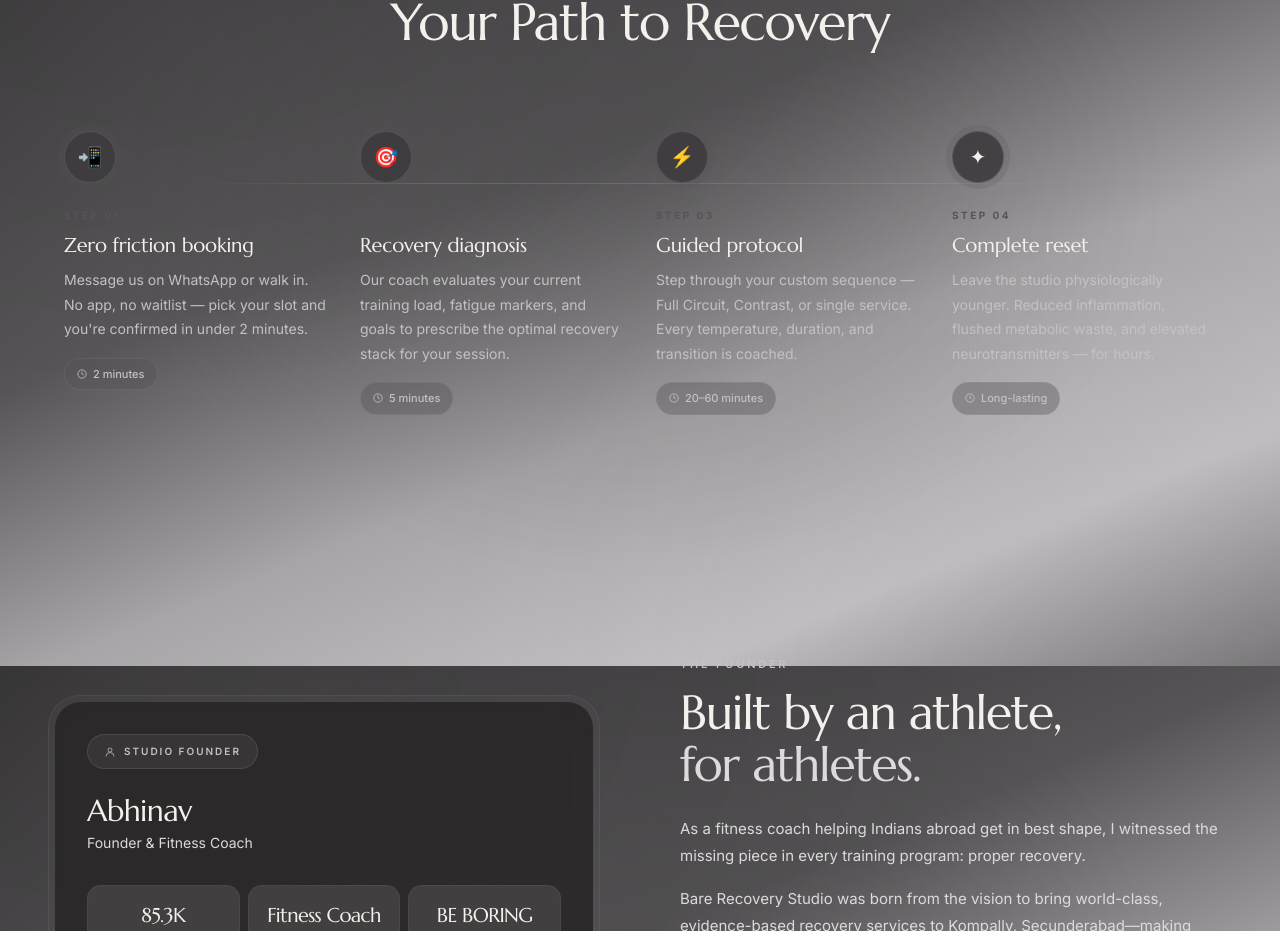
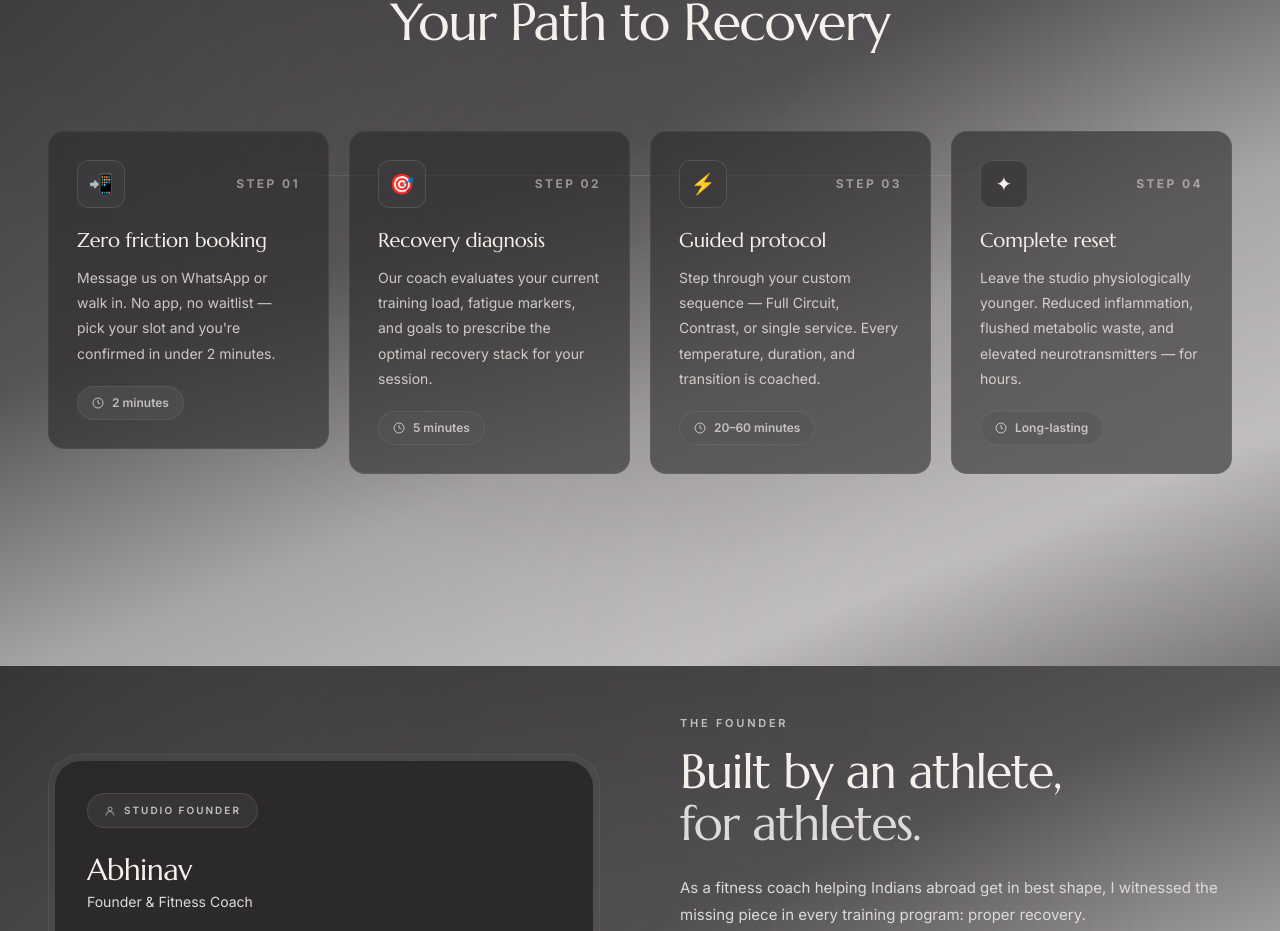
Before and after one commit to AutonexAI-Technologies/bare_recovery, a Next.js app in the folder bare-recovery-studio/: page / in a window 1280 px wide. Shown: the part 8934-9865 px from the top of the page. Built offline with nearby package versions, Linux system fonts and the light colour scheme; no server answers.

Commit message:
Rebuild HowItWorks: bright text, interactive hover cards, gold accents, aligned layout

```diff
--- a/bare-recovery-studio/src/components/sections/home/HowItWorks.tsx
+++ b/bare-recovery-studio/src/components/sections/home/HowItWorks.tsx
@@ -1,3 +1,6 @@
+'use client'
+
+import { useState } from 'react'
 import FadeIn from '@/components/animations/FadeIn'
 
 const steps = [
@@ -5,7 +8,7 @@ const steps = [
     num: '01',
     title: 'Book',
     headline: 'Zero friction booking',
-    desc: 'Message us on WhatsApp or walk in. No app, no waitlist — pick your slot and you&apos;re confirmed in under 2 minutes.',
+    desc: 'Message us on WhatsApp or walk in. No app, no waitlist — pick your slot and you\'re confirmed in under 2 minutes.',
     icon: '📲',
     duration: '2 minutes',
   },
@@ -36,6 +39,8 @@ const steps = [
 ]
 
 export default function HowItWorks() {
+  const [hovered, setHovered] = useState<number | null>(null)
+
   return (
     <section className="py-16 md:py-[120px] px-4 md:px-12 max-w-[1320px] mx-auto overflow-hidden">
 
@@ -51,64 +56,82 @@ export default function HowItWorks() {
         </div>
       </FadeIn>
 
-      {/* Steps — horizontal on desktop */}
-      <div className="grid grid-cols-1 md:grid-cols-4 gap-0 relative">
+      {/* Steps grid — equal height cards */}
+      <div className="grid grid-cols-1 sm:grid-cols-2 lg:grid-cols-4 gap-4 md:gap-5 relative">
 
         {/* Connector line — desktop only */}
         <div
-          className="absolute top-[52px] left-[12.5%] right-[12.5%] h-px hidden md:block"
-          style={{ background: 'linear-gradient(90deg, transparent, rgba(196,193,196,0.18) 20%, rgba(196,193,196,0.18) 80%, transparent)' }}
+          className="absolute top-[44px] left-[12.5%] right-[12.5%] h-px hidden lg:block z-0"
+          style={{ background: 'linear-gradient(90deg, transparent, rgba(245,240,235,0.12) 20%, rgba(245,240,235,0.12) 80%, transparent)' }}
         />
 
         {steps.map((step, i) => (
           <FadeIn key={step.num} direction="up" delay={i * 80}>
-            <div className="flex flex-col items-center md:items-start px-4 pb-8 md:pb-0 text-center md:text-left">
+            <div
+              className="relative flex flex-col p-6 md:p-7 rounded-2xl transition-all duration-400 cursor-default"
+              style={{
+                background: hovered === i ? 'rgba(86,84,86,0.45)' : 'rgba(42,40,41,0.60)',
+                border: hovered === i ? '1px solid rgba(245,240,235,0.18)' : '1px solid rgba(196,193,196,0.08)',
+                boxShadow: hovered === i ? '0 8px 32px rgba(0,0,0,0.30)' : 'none',
+                transform: hovered === i ? 'translateY(-4px)' : 'translateY(0)',
+                minHeight: 280,
+              }}
+              onMouseEnter={() => setHovered(i)}
+              onMouseLeave={() => setHovered(null)}
+            >
 
-              {/* Step circle */}
-              <div className="relative mb-6">
+              {/* Top row: icon + step label */}
+              <div className="flex items-center justify-between mb-5">
                 <div
-                  className="w-[52px] h-[52px] rounded-full flex items-center justify-center relative z-10 text-xl"
+                  className="w-12 h-12 rounded-xl flex items-center justify-center text-xl"
                   style={{
                     background: 'rgba(61,59,61,0.90)',
                     border: '1px solid rgba(196,193,196,0.16)',
-                    boxShadow: '0 0 0 6px rgba(86,84,86,0.20)',
+                    boxShadow: hovered === i ? '0 0 16px rgba(245,158,11,0.15)' : 'none',
+                    transition: 'box-shadow 0.3s ease',
                   }}
                 >
                   {step.icon}
                 </div>
+                <span
+                  className="text-xs font-bold uppercase tracking-[0.2em]"
+                  style={{ color: hovered === i ? '#FBBF24' : 'rgba(245,240,235,0.50)', transition: 'color 0.3s ease' }}
+                >
+                  Step {step.num}
+                </span>
               </div>
 
-              {/* Content */}
-              <span
-                className="text-[10px] font-bold uppercase tracking-[0.25em] mb-2"
-                style={{ color: '#565456' }}
-              >
-                Step {step.num}
-              </span>
+              {/* Headline */}
               <h3
-                className="font-display text-xl mb-2"
-                style={{ color: '#f5f0eb', letterSpacing: '-0.01em' }}
+                className="font-display text-lg md:text-xl mb-3"
+                style={{ color: '#f5f0eb', letterSpacing: '-0.01em', lineHeight: 1.25 }}
               >
                 {step.headline}
               </h3>
+
+              {/* Description — bright and readable */}
               <p
-                className="text-sm leading-[1.75] mb-4"
-                style={{ color: '#c4c1c4' }}
-                dangerouslySetInnerHTML={{ __html: step.desc }}
-              />
-              <span
-                className="inline-flex items-center gap-1.5 text-[11px] font-medium px-3 py-1.5 rounded-full"
+                className="text-sm leading-[1.8] flex-1 mb-5"
+                style={{ color: 'rgba(245,240,235,0.78)' }}
+              >
+                {step.desc}
+              </p>
+
+              {/* Duration pill — always at bottom */}
+              <div
+                className="inline-flex items-center gap-2 text-xs font-semibold px-3.5 py-2 rounded-full self-start"
                 style={{
-                  background: 'rgba(86,84,86,0.40)',
-                  border: '1px solid rgba(196,193,196,0.10)',
-                  color: '#c4c1c4',
+                  background: hovered === i ? 'rgba(245,158,11,0.12)' : 'rgba(86,84,86,0.50)',
+                  border: hovered === i ? '1px solid rgba(245,158,11,0.25)' : '1px solid rgba(196,193,196,0.10)',
+                  color: hovered === i ? '#FBBF24' : 'rgba(245,240,235,0.70)',
+                  transition: 'all 0.3s ease',
                 }}
               >
-                <svg width="10" height="10" viewBox="0 0 24 24" fill="none" stroke="currentColor" strokeWidth="2">
+                <svg width="12" height="12" viewBox="0 0 24 24" fill="none" stroke="currentColor" strokeWidth="2">
                   <circle cx="12" cy="12" r="10"/><polyline points="12 6 12 12 16 14"/>
                 </svg>
                 {step.duration}
-              </span>
+              </div>
             </div>
           </FadeIn>
         ))}
```
